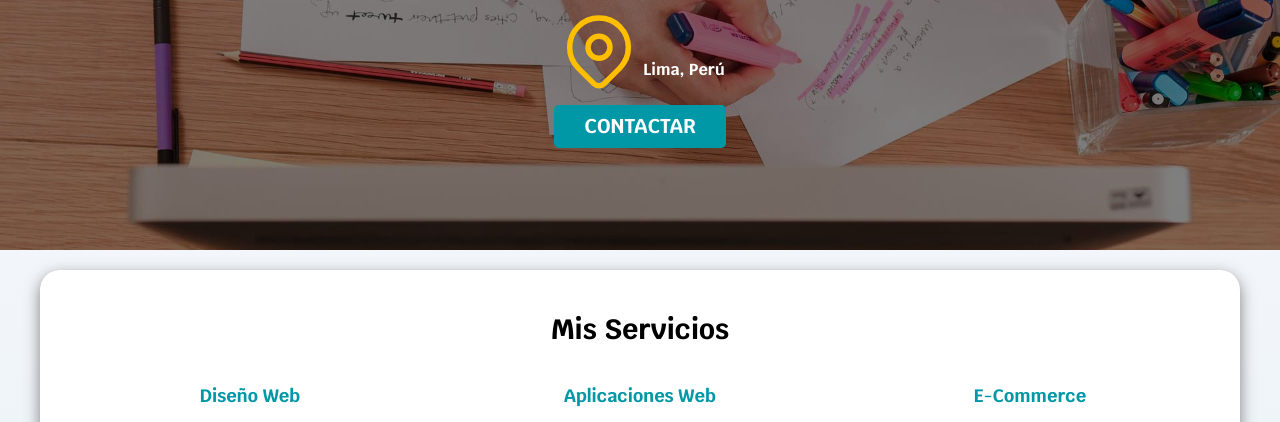
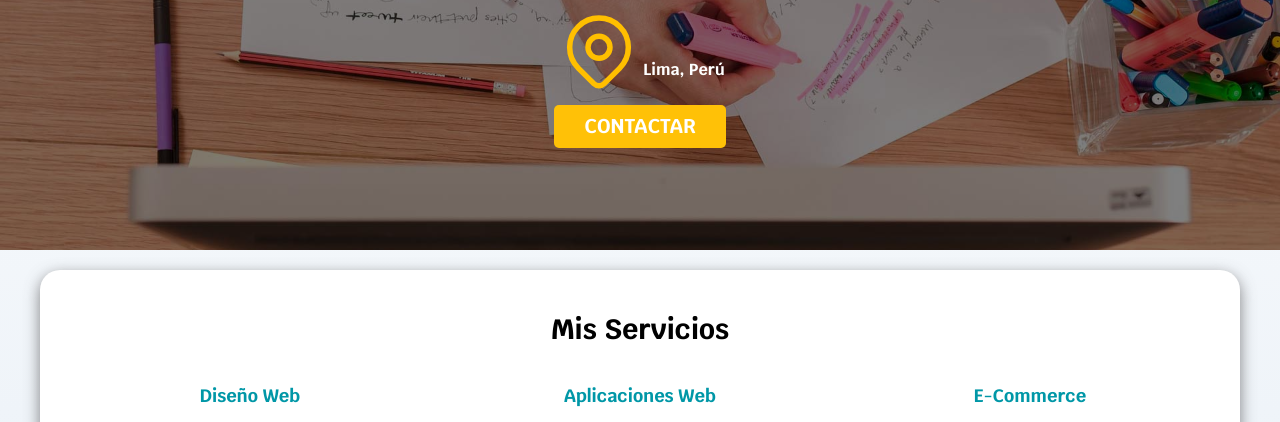
Before and after one commit to JohnCR2022/JC-Consultores, a plain HTML site: page index.html in a window 1280 px wide. In both pictures the pointer is over the link "CONTACTAR". Shown: the part 338-760 px from the top of the page. Drawn offline with Linux system fonts and the light colour scheme.

Commit message:
hover a boton contacto

```diff
--- a/css/styles.css
+++ b/css/styles.css
@@ -53,9 +53,14 @@ text-decoration: none;
 text-transform: uppercase;
 font-weight: 700;
 border-radius: 0.5rem;
+}
+
+.boton:hover{
+    background-color: var(--primario);
 
 
 }
+
 
 .navegacion-principal{
     display: flex;
```
